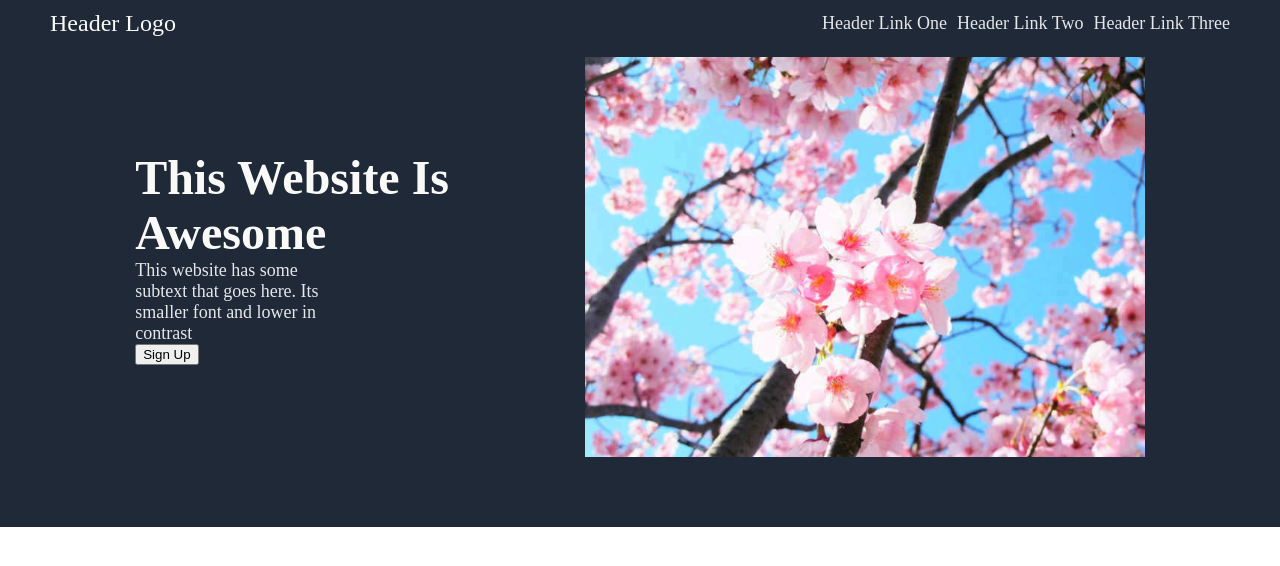
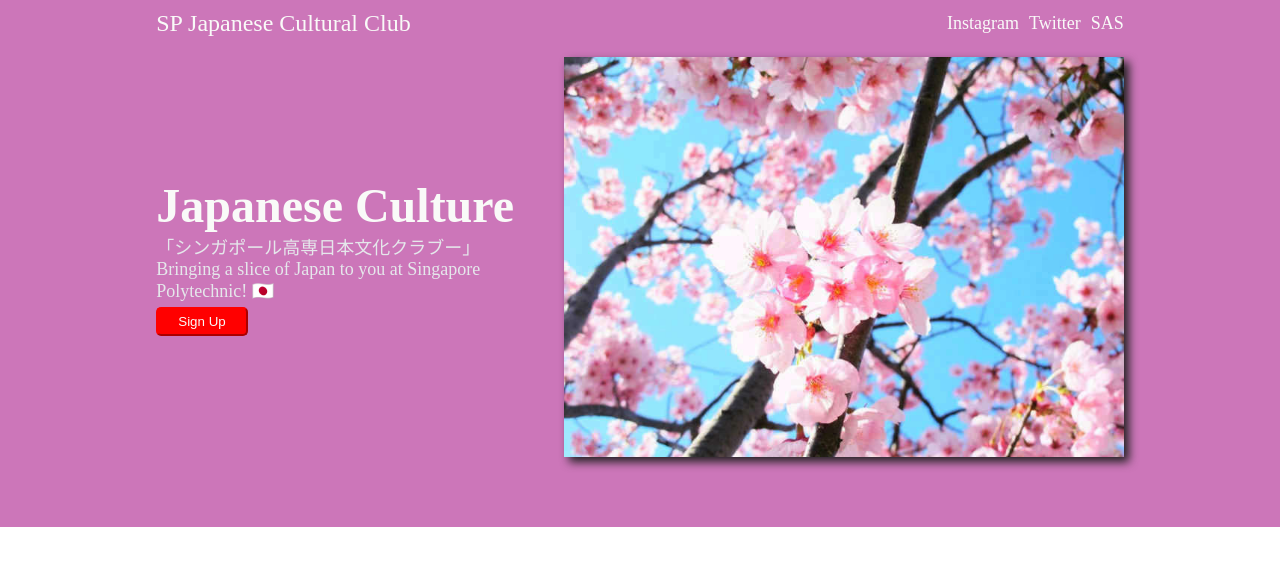
Before and after one commit to LRawrerL/SPJCCLandingPage, a plain HTML site: page index.html in a window 1280 px wide. Drawn offline with Linux system fonts and the light colour scheme.

Commit message:
Segment 1 is mostly done
Changed colour to pink background
Added drop shadow to image
Rewrote template text to fit SPJCC
Fixed header alingment with hero text
Added button colour to red
Added links to instagram, no link for twitter or SAS

```diff
--- a/index.html
+++ b/index.html
@@ -8,23 +8,25 @@
 
     <body>
         <div class="segment-1">
+            <div class="container-1">
                 <div class="header-container">
-                <div class="header">Header Logo</div>
+                    <div class="header">SP Japanese Cultural Club</div>
                     <ul>
-                    <li><a>Header Link One</a></li>
-                    <li><a>Header Link Two</a></li>
-                    <li><a>Header Link Three</a></li>
+                        <li><a href="https://www.instagram.com/sp_jcc/?hl=en">Instagram</a></li>
+                        <li><a>Twitter</a></li>
+                        <li><a>SAS</a></li>
                      </ul>
                 </div>
                 <div class="hero-container">
                     <div class="hero-text">
-                    <div class="hero">This Website Is Awesome</div>
-                    <div class="hero-subtext">This website has some subtext that goes here. Its smaller font and lower in contrast</div>
-                    <button>Sign Up</button>
+                        <div class="hero">Japanese Culture</div>
+                        <div class="hero-subtext">「シンガポール高専日本文化クラブー」Bringing a slice of Japan to you at Singapore Polytechnic! 🇯🇵 </div>
+                        <button class="Signup-Segment1">Sign Up</button>
                      </div>
                     <img src="../SPJCCLandingPage/Images/Sakura-flower.jpg" class="Sakura" alt="Sakura-flower">
                 </div>
             </div>
         </div>
+        </div>
     </body>
 </html>
--- a/style.css
+++ b/style.css
@@ -3,19 +3,26 @@ body {
 }
 
 .segment-1 {
-    background-color: #1F2937;
+    background-color: #cc76b9;
     padding-left: 50px;
     padding-right: 50px;
     padding-top: 10px;
     padding-bottom: 50px;
     display: flex;
     flex-direction: column;
+    align-items: center;
 }
 
 .header-container {
     display: flex;
     justify-content: space-between;
+    align-items: center;
     font-size: 24px;
+    color: #F9FAF8;
+}
+
+a {
+    text-decoration: none;
     color: #F9FAF8;
 }
 
@@ -44,16 +51,27 @@ ul {
     font-size: 48px;
     font-weight: bolder;
     color: #F9FAF8;
-    max-width: 400px;
+    max-width: 500px;
 }
 
 .hero-subtext {
     font-size: 18px;
     color: #E5E7EB;
-    max-width: 200px;
+    max-width: 350px;
+}
+
+.Signup-Segment1 {
+    background-color: red;
+    border-radius: 5px;
+    border-color: red;
+    color: #F9FAF8;
+    padding: 5px 20px;
+    margin-top: 5px;
 }
 
 .Sakura {
     width: auto;
     height: 400px;
+    -webkit-filter: drop-shadow(5px 5px 5px #222);
+    filter: drop-shadow(5px 5px 5px #222);
 }
```
Lines whose indentation alone changed are shown as unchanged.
